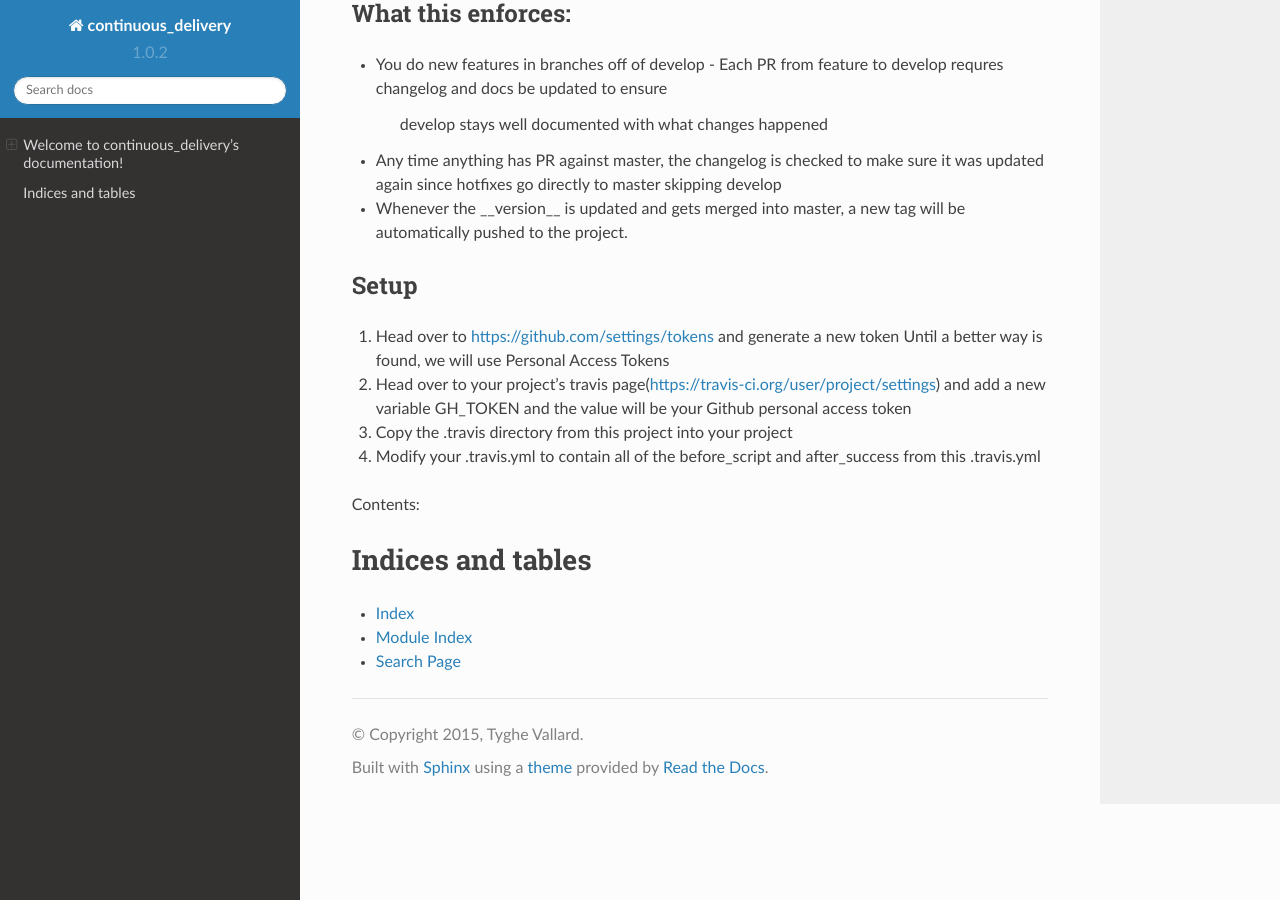
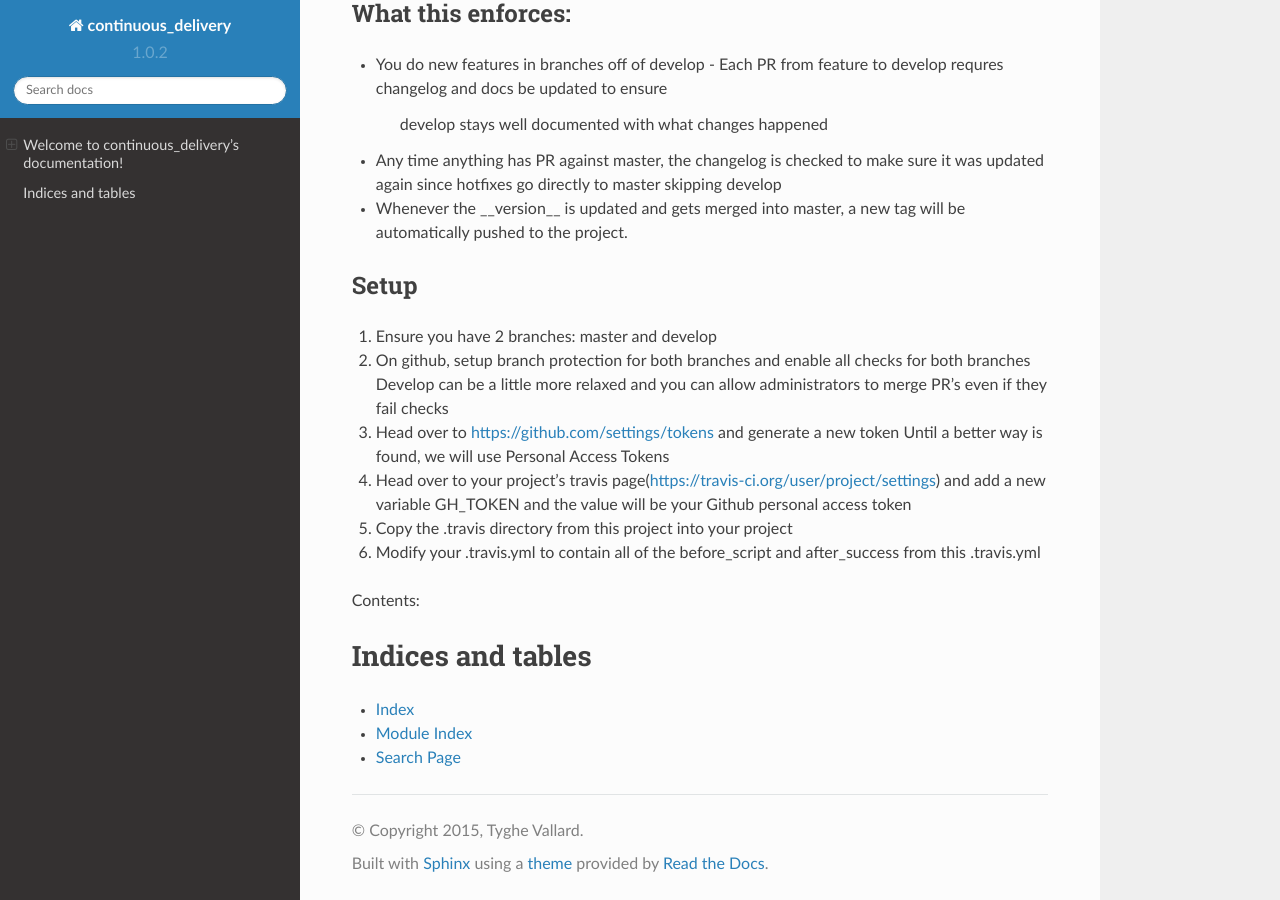
Before and after one commit to averagehat/continuous_delivery, a Sphinx documentation site: the page built from docs/index.rst, in a window 1280 px wide and 900 px high, scrolled down 579 px. Built offline with Sphinx 7.4.7 and the Read the Docs theme 2.0.0, drawn with Linux system fonts in a browser that asks for light colours.

Commit message:
Update index.rst

```diff
--- a/docs/index.rst
+++ b/docs/index.rst
@@ -40,13 +40,16 @@ What this enforces:
 Setup
 -----
 
-1. Head over to https://github.com/settings/tokens and generate a new token
+1. Ensure you have 2 branches: master and develop
+2. On github, setup branch protection for both branches and enable all checks for both branches
+   Develop can be a little more relaxed and you can allow administrators to merge PR's even if they fail checks
+3. Head over to https://github.com/settings/tokens and generate a new token
    Until a better way is found, we will use Personal Access Tokens
-2. Head over to your project's travis page(https://travis-ci.org/user/project/settings)
+4. Head over to your project's travis page(https://travis-ci.org/user/project/settings)
    and add a new variable GH_TOKEN and the value will be your Github personal access
    token
-3. Copy the .travis directory from this project into your project
-4. Modify your .travis.yml to contain all of the before_script and after_success
+5. Copy the .travis directory from this project into your project
+6. Modify your .travis.yml to contain all of the before_script and after_success
    from this .travis.yml
 
 Contents:
```
